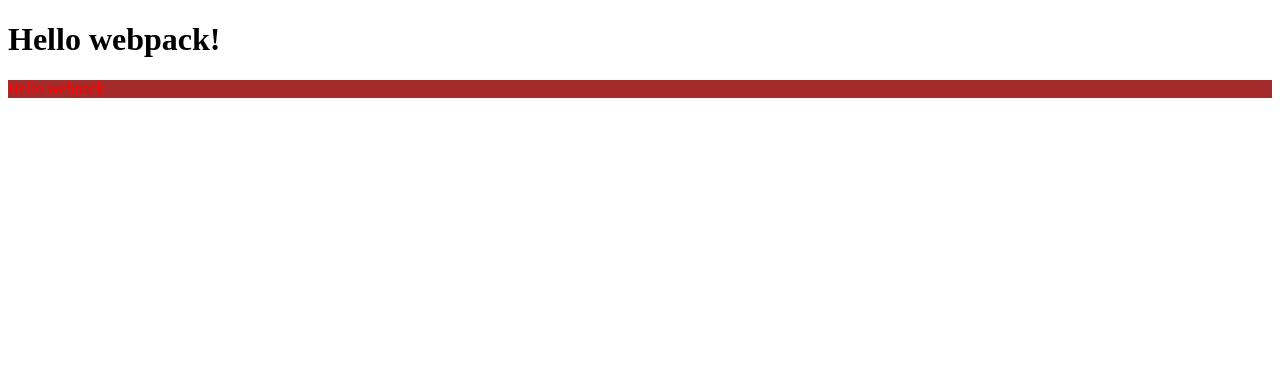
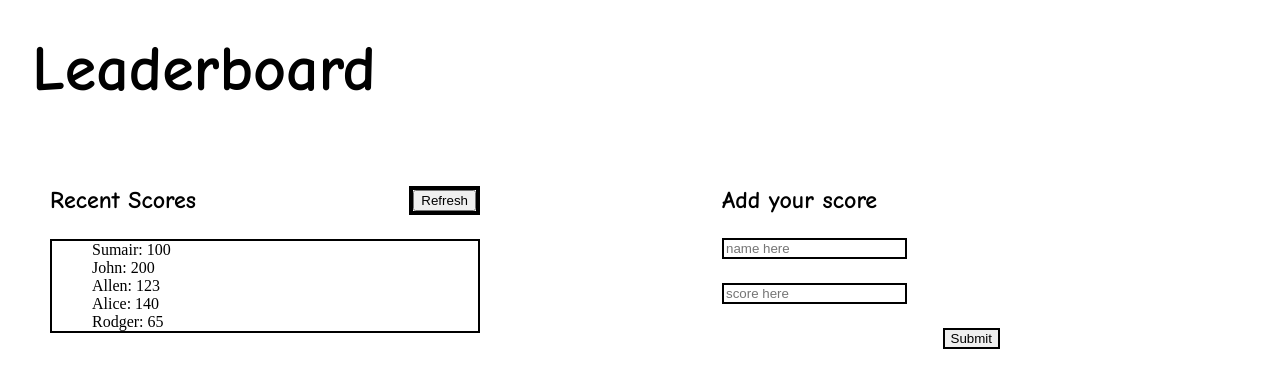
Before and after one commit to sumairq/leaderboard-api, a website built with webpack: page src/index.html in a window 1280 px wide. Built offline with nearby package versions, Linux system fonts and the light colour scheme.

Commit message:
Add basic markup setup for leaderboard

```diff
--- a/src/index.html
+++ b/src/index.html
@@ -4,11 +4,43 @@
 <head>
     <meta charset="UTF-8">
     <meta name="viewport" content="width=device-width, initial-scale=1.0">
-    <title>Wbpack Exercise</title>
+    <title>Leaderboard</title>
 </head>
 
 <body>
-    <h1>Hello webpack!</h1>
+    <div class="heading">
+        <h1>Leaderboard</h1>
+    </div>
+    <main>
+        <div class="scores">
+            <div class="scores-head flex-container">
+                <div class="scores-head-text">
+                    <h2>Recent Scores</h2>
+                </div>
+                <div class="scores-head-button">
+                    <button>Refresh</button>
+                </div>
+            </div>
+            <div class="scores-body solid-border">
+                <ul class="flex-container">
+                </ul>
+
+            </div>
+        </div>
+
+        <div class="inputs">
+            <div class="inputs-head">
+                <h2>Add your score</h2>
+            </div>
+            <div class="inputs-name">
+                <input type="text" name="name" placeholder="name here" id="name" class="solid-border">
+            </div>
+            <div class="inputs-score">
+                <input type="text" name="score" placeholder="score here" id="score" class="solid-border">
+            </div>
+            <div class="inputs-button"><button class="solid-border">Submit</button></div>
+        </div>
+    </main>
 </body>
 
 </html>
--- a/src/index.js
+++ b/src/index.js
@@ -1,14 +1,50 @@
 import _ from 'lodash';
 import './style.css';
 
-function component() {
-    const element = document.createElement('div');
+const scoreList = document.querySelector('.scores-body ul')
 
-    // Lodash, currently included via a script, is required for this line to work
-    element.innerHTML = _.join(['Hello', 'webpack'], ' ');
-    element.classList.add('hello');
 
-    return element;
+const scores = [
+  {
+    name: 'Sumair',
+    score: 100
+  },
+  {
+    name: 'John',
+    score: 200
+  },
+  {
+    name: 'Allen',
+    score: 123
+  },
+  {
+    name: 'Alice',
+    score: 140
+  },
+  {
+    name: 'Rodger',
+    score: 65
   }
+]
 
-  document.body.appendChild(component());
+
+function populateScores(){
+scores.forEach((item)=>{
+
+  const newItem = document.createElement('li')
+  newItem.innerHTML = ` <li>
+  <p>${item.name}: ${item.score}</p>
+</li>`
+console.log(item.name)
+scoreList.appendChild(newItem)
+
+})
+
+
+}
+
+
+window.addEventListener('DOMContentLoaded', (event) => {
+  console.log('DOM fully loaded and parsed');
+  populateScores()
+});
--- a/src/style.css
+++ b/src/style.css
@@ -1,4 +1,90 @@
-.hello {
-    color: red;
-    background-color: brown;
-  }
+@import url("https://fonts.googleapis.com/css2?family=Comic+Neue:ital,wght@0,300;0,400;0,700;1,300;1,400;1,700&display=swap");
+
+* {
+  box-sizing: border-box;
+  margin: 0;
+}
+
+main {
+  display: flex;
+}
+
+.heading {
+  margin-bottom: 5rem;
+  margin-left: 2rem;
+  margin-top: 2rem;
+  font-size: 2rem;
+}
+.scores {
+  flex: 1;
+  width: 10vw;
+  margin-left: 50px;
+  margin-right: 50px;
+}
+
+h1, h2 {
+  font-family: 'Comic Neue', sans-serif;
+}
+
+.inputs {
+  flex: 1;
+  margin-left: 10rem;
+  margin-right: 10rem;
+
+}
+
+.flex-container{
+  display: flex;
+}
+
+.scores-head {
+  justify-content: space-between;
+  margin-bottom: 1.5rem;
+}
+
+.scores-head-button {
+color: none;
+border: 4px solid black;
+}
+.inputs-head {
+  margin-bottom: 1.5rem;
+  padding-left: 2rem;
+}
+
+.inputs-name {
+  margin-bottom: 1.5rem;
+  padding-left: 2rem;
+  width: 10px;
+}
+
+.solid-border {
+  border: 2px solid black;
+}
+
+.inputs-score {
+  margin-bottom: 1.5rem;
+  padding-left: 2rem;
+  width: 10px;
+}
+
+.inputs-button {
+  margin-top: 1.5rem;
+  text-align: right;
+  padding-right: 7.5rem;
+}
+
+.scores-body {
+  align-items: flex-start;
+}
+
+.scores-body .flex-container {
+  flex-direction: column;
+}
+
+.scores-body > ul > li {
+  list-style: none;
+  text-align: start;
+}
+.scores-body > ul {
+ align-items: flex-start;
+}
```
